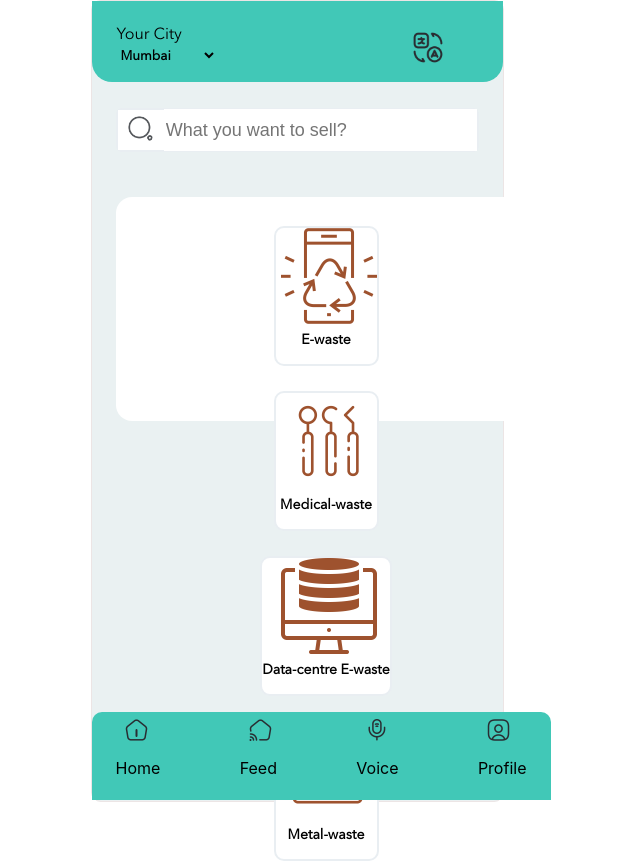
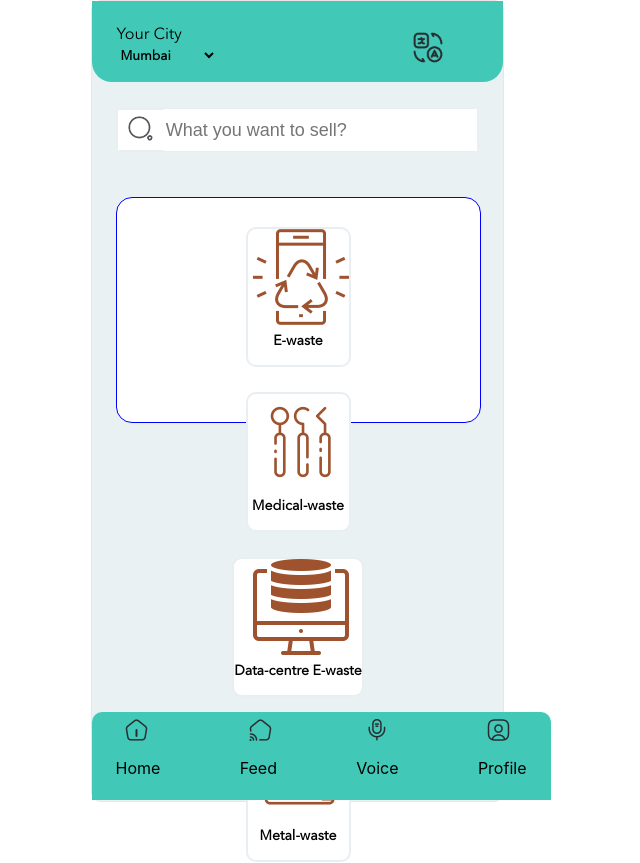
Before and after one commit to girishv694/E-wasteManagement, a React (Create React App) app in the folder project/: page /ewaste in a window 1280 px wide. Shown: the top 863 px of the page, without its empty margins (343-983 px from the left). Built offline with nearby package versions, Linux system fonts and the light colour scheme.

Commit message:
page10 done

```diff
--- a/project/src/css/congratulation.css
+++ b/project/src/css/congratulation.css
@@ -1,4 +1,5 @@
 .c_img_div{
+    border: 1px solid red;
     margin: 32px 24px 0px 24px;
 }
 
@@ -10,12 +11,13 @@
 #content_div{
     width: 363px;
     height: 165px;
+    border: 1px solid blue;
     margin: 45px 24px 0px 24px;
 
     display: flex;
     flex-direction: column;
     align-items: center;
-    padding: 29px 33px 30px 29px;
+    padding: 29px 0px 30px 0px;
 
     background: #FFFFFF;
     border-radius: 16px;
```
